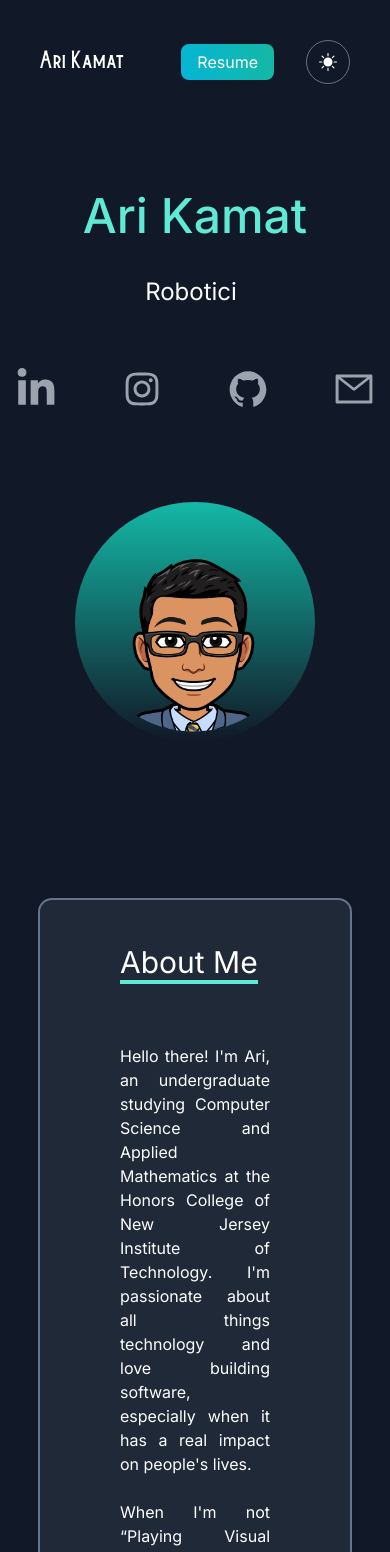
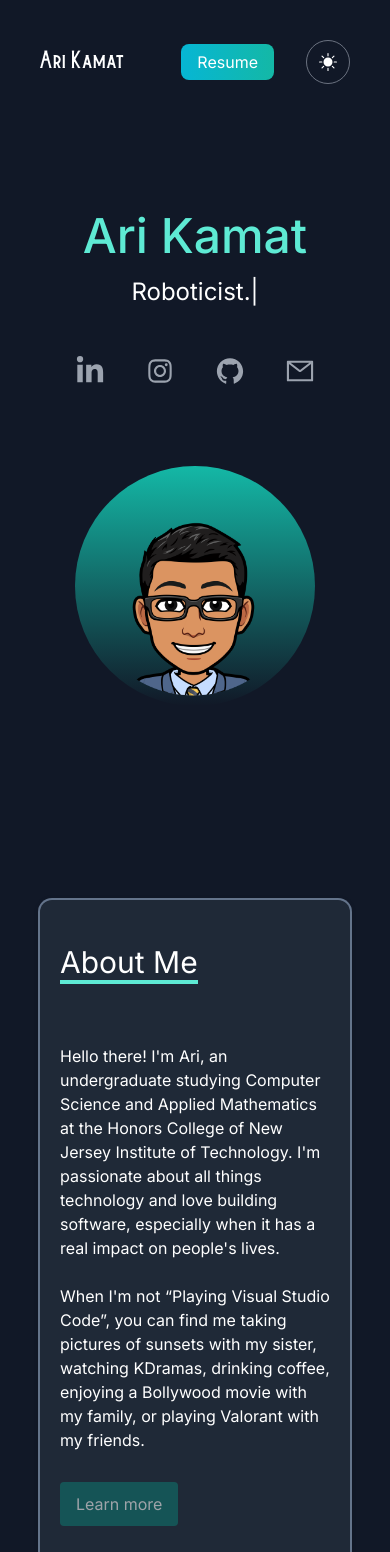
Before and after one commit to arikamat/personal-site, a Next.js app: page / in a window 390 px wide. Shown: the top 1552 px of the page. Built offline with nearby package versions, Linux system fonts and the light colour scheme.

Commit message:
Adding stuff to make it more ui friendly for smaller screens and mobile

```diff
--- a/components/about.js
+++ b/components/about.js
@@ -14,15 +14,15 @@ export default function About(props) {
 		setIsHovered(false);
 	};
 	return (
-		<div  className="relative bg-white ring-2 ring-zinc-100 dark:bg-gray-800 dark:ring-slate-500 p-10 rounded-xl drop-shadow my-10">
+		<div  className="relative bg-white ring-2 ring-zinc-100 dark:bg-gray-800 dark:ring-slate-500 pt-10 p-5 md:p-10 rounded-xl drop-shadow my-10">
 			<div className="mx-auto grid max-w-xl grid-cols-1 gap-y-20 xl:max-w-none xl:grid-cols-2 items-center">
 				<div>
-					<h3 className="text-3xl py-1 px-10 dark:text-white ">
+					<h3 className="text-3xl py-1 md:px-10 dark:text-white ">
 						<span className="border-b-4 border-teal-600 dark:border-teal-300">
 							About Me
 						</span>
 					</h3>
-					<p className="text-gray-800 dark:text-white py-10 px-10 text-justify mt-5">
+					<p className="text-gray-800 dark:text-white py-10 md:px-10 md:text-justify mt-5">
 						Hello there! I&apos;m Ari, an undergraduate studying
 						Computer Science and Applied Mathematics at the Honors
 						College of New Jersey Institute of Technology. I&apos;m
@@ -39,10 +39,10 @@ export default function About(props) {
 
 					<Link
 						href="/about"
-						className="text-white ml-10 py-2 border-none mr-8 rounded"
+						className="text-white py-2 border-none  rounded mx-auto"
 					>
 						<span
-							className={`bg-teal-700 text-white px-4 py-3 border-none mr-8 rounded transition-colors duration-500 ease-in-out${
+							className={`bg-teal-700 text-white px-4 py-3 border-none md:ml-10 rounded transition-colors duration-500 ease-in-out${
 								isHovered
 									? " bg-teal-700"
 									: " bg-teal-500 hover:bg-teal-700 animate-pulse"
@@ -53,7 +53,7 @@ export default function About(props) {
 								isHovered ? {} : { animationDuration: "1.5s" }
 							}
 						>
-							Learn more about me
+							Learn more
 						</span>
 					</Link>
 				</div>
--- a/components/card.js
+++ b/components/card.js
@@ -10,16 +10,16 @@ export default function Card(props) {
 	const tools = project.tools;
 	const attachments = project.attachments;
 	return (
-		<div className="p-10 rounded-xl my-5 bg-gray-200 dark:bg-gray-900 cursor-pointer">
+		<div className="p-5 md:p-10 rounded-xl my-5  bg-gray-200 dark:bg-gray-900 cursor-pointer">
 			<div>
-				<h3 className="text-xl font-medium dark:text-white ">
+				<h3 className="text-xl font-medium dark:text-white 2xl:h-10 ">
 					<span className="border-b-4 border-teal-600 dark:border-teal-300 text-left">
 						{title + " · " + year}
 					</span>
 				</h3>
 			</div>
 
-			<p className="py-2 dark:text-white h-40 text-sm mt-5 text-left">
+			<p className="py-2 2xl:h-40 dark:text-white text-sm mt-5 text-left">
 				{description}
 			</p>
 			<div className="dark:text-white my-5">
--- a/components/item.js
+++ b/components/item.js
@@ -9,8 +9,8 @@ const Item = (props) => {
 
 	return (
 		<div className="flex items-center my-3">
-			<div className="w-10 h-10 rounded-full overflow-hidden">
-				<Image src={icon} />
+			<div className=" w-8 h-8 md:w-10 md:h-10 rounded-full overflow-hidden">
+				<Image src={icon} alt="icon" />
 			</div>
 			<div className="flex flex-col mx-5 flex-grow">
 				<h3 className=" font-semibold text-sm dark:text-white">{company}</h3>
--- a/components/main_landing.js
+++ b/components/main_landing.js
@@ -11,13 +11,15 @@ import Image from "next/image";
 import { TypeAnimation } from "react-type-animation";
 
 export default function MainLanding(props) {
+	const mediaQuery = window.matchMedia("(min-width: 768px)");
+
 	return (
-		<div className="mb-5">
-			<div className="text-center p-10">
-				<h2 className=" text-5xl py-2 text-teal-600 font-medium md:text-6xl dark:text-teal-300">
+		<div className="my-5">
+			<div className="text-center ">
+				<h2 className=" text-5xl py-2 mx-auto mt-20 text-teal-600 font-medium md:text-6xl dark:text-teal-300">
 					Ari Kamat
 				</h2>
-				<h3 className=" text-2xl mt-5 py-2 md:text-3xl dark:text-white">
+				<h3 className=" text-2xl mt- py-2 md:text-3xl dark:text-white">
 					<TypeAnimation
 						sequence={[
 							"Student.",
@@ -37,41 +39,42 @@ export default function MainLanding(props) {
 				</h3>
 			</div>
 
-			<div className="text-5xl flex justify-center gap-16 py-3 text-gray-500 dark:text-white">
+			<div className="text-3xl md:text-5xl flex justify-center gap-10 my-10 text-gray-500 dark:text-white">
 				<a
 					href="https://www.linkedin.com/in/arikamat/"
 					target="_blank"
 					className="text-gray-500 hover:text-gray-700 dark:text-gray-400 dark:hover:text-gray-300"
 				>
-					<FaLinkedinIn size={42} />
+
+					<FaLinkedinIn />
 				</a>
 				<a
 					href="https://www.instagram.com/arikamat314/"
 					target="_blank"
 					className="text-gray-500 hover:text-gray-700 dark:text-gray-400 dark:hover:text-gray-300"
 				>
-					<AiOutlineInstagram size={42} />
+					<AiOutlineInstagram  />
 				</a>
 				<a
 					href="https://github.com/arikamat"
 					target="_blank"
 					className="text-gray-500 hover:text-gray-700 dark:text-gray-400 dark:hover:text-gray-300"
 				>
-					<AiOutlineGithub size={42} />
+					<AiOutlineGithub  />
 				</a>
 				<a
 					href="mailto:arijkamat@gmail.com"
 					target="_blank"
 					className="text-gray-500 hover:text-gray-700 dark:text-gray-400 dark:hover:text-gray-300"
 				>
-					<AiOutlineMail size={42} />
+					<AiOutlineMail />
 				</a>
 			</div>
 
 			<div className="relative mx-auto bg-gradient-to-b from-teal-500 rounded-full w-60 h-60 mt-20 mb-20 md:h-96 md:w-96">
 				<Image
 					src={ari}
-					alt="dev-ed"
+					alt="ari"
 					fill={true}
 					layout="fill"
 					objectFit="cover"
--- a/components/tool.js
+++ b/components/tool.js
@@ -7,7 +7,7 @@ export default function Tool(props) {
 		// 	<p className="dark:text-white text-black text-sm">{name}</p>
 		// </div>\
 		<li className="inline-block">
-			<span className="inline-flex items-center rounded-full bg-zinc-100 px-3 py-0.5 text-xs  text-black dark:bg-gray-800 dark:text-white">
+			<span className="inline-flex items-center rounded-full bg-zinc-100 px-3 py-0.5 text-xs  text-black dark:bg-gray-800 dark:text-white" key={props.key}>
 				{name}
 			</span>
 		</li>
--- a/components/workeducation.js
+++ b/components/workeducation.js
@@ -12,7 +12,7 @@ import Item from "./item";
 const WorkEducation = () => {
 	// const { darkMode } = props;
 	return (
-		<div className="flex flex-col bg-gray-100 dark:bg-gray-900 p-8 rounded-xl my-auto lg:ml-5">
+		<div className="flex flex-col bg-gray-100 dark:bg-gray-900 p-4 md:p-8 rounded-xl my-auto lg:ml-5">
 			<div className="flex items-center dark:text-white mb-3">
 				<BiBriefcase className="text-xl  mr-2 my-auto" />
 				<h2 className="my-auto">Relevant Experience</h2>
--- a/data/projects.js
+++ b/data/projects.js
@@ -1,7 +1,7 @@
 export const projectsData = [
 	{
 		id: 1,
-		title: "Franchise Data Provider",
+		title: "DemoBiz",
 		year: "2023",
 		description:
 			"Generates and delivers demographic and business data for aspiring business owners based on their chosen zip codes and target industries via email.",
@@ -35,7 +35,7 @@ export const projectsData = [
 	},
 	{
 		id: 2.5,
-		title: "NJ Transit Reward System",
+		title: "NJT Rewards",
 		year: "2023",
 		description:
 			"Utilized user’s transit tendencies and trends to suggest tailored local businesses to users, revamping its reward system. Presented to NJTransit @ HackRU 2023",
@@ -67,10 +67,10 @@ export const projectsData = [
 	},
 	{
 		id: 4,
-		title: "Notion Schedule Generator",
+		title: "NJIT Planner",
 		year: "2022",
 		description:
-			"An application that generatews a calendar on notion for NJIT students to plan out their semester.",
+			"An application that generatews a calendar on Notion for NJIT students to plan out their semester.",
 		tools: [
 			{ id: 0, name: "Python" },
 			{ id: 1, name: "Twilio" },
```
